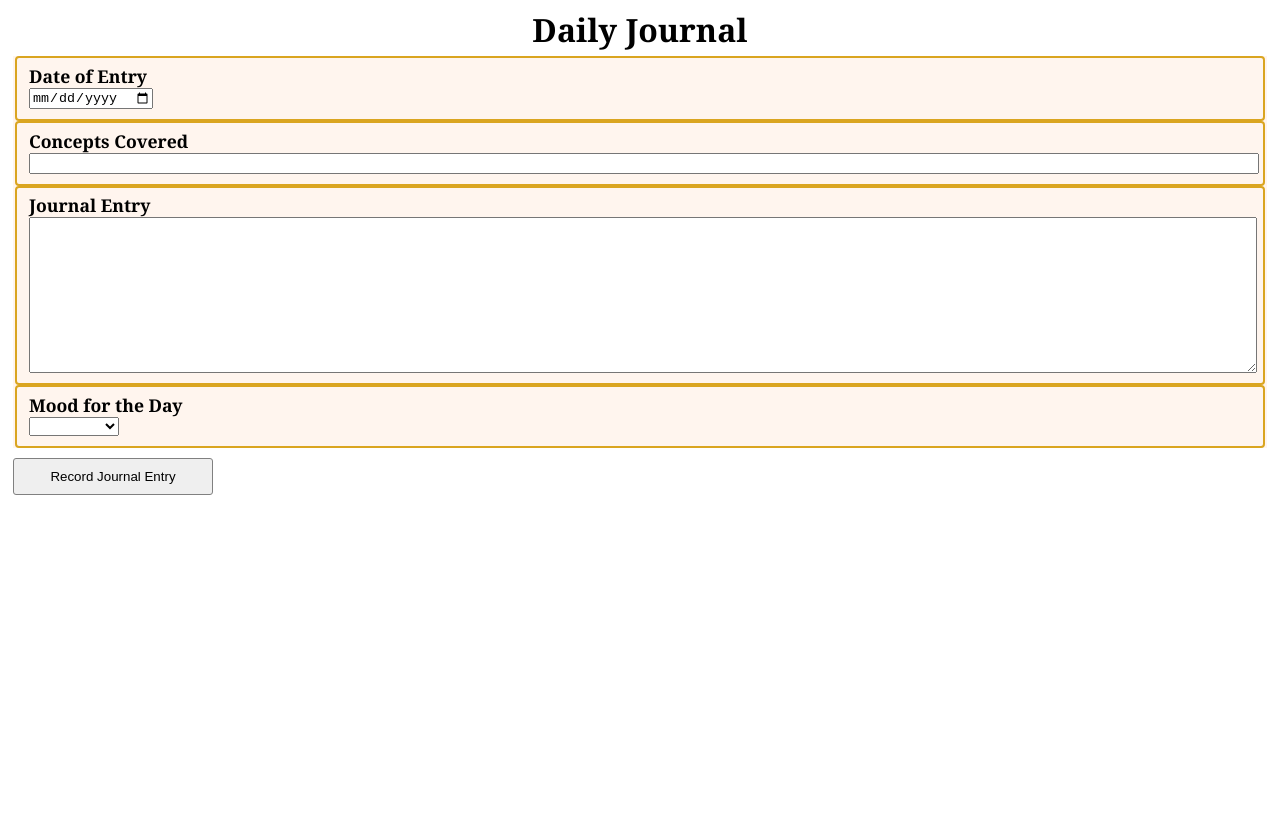
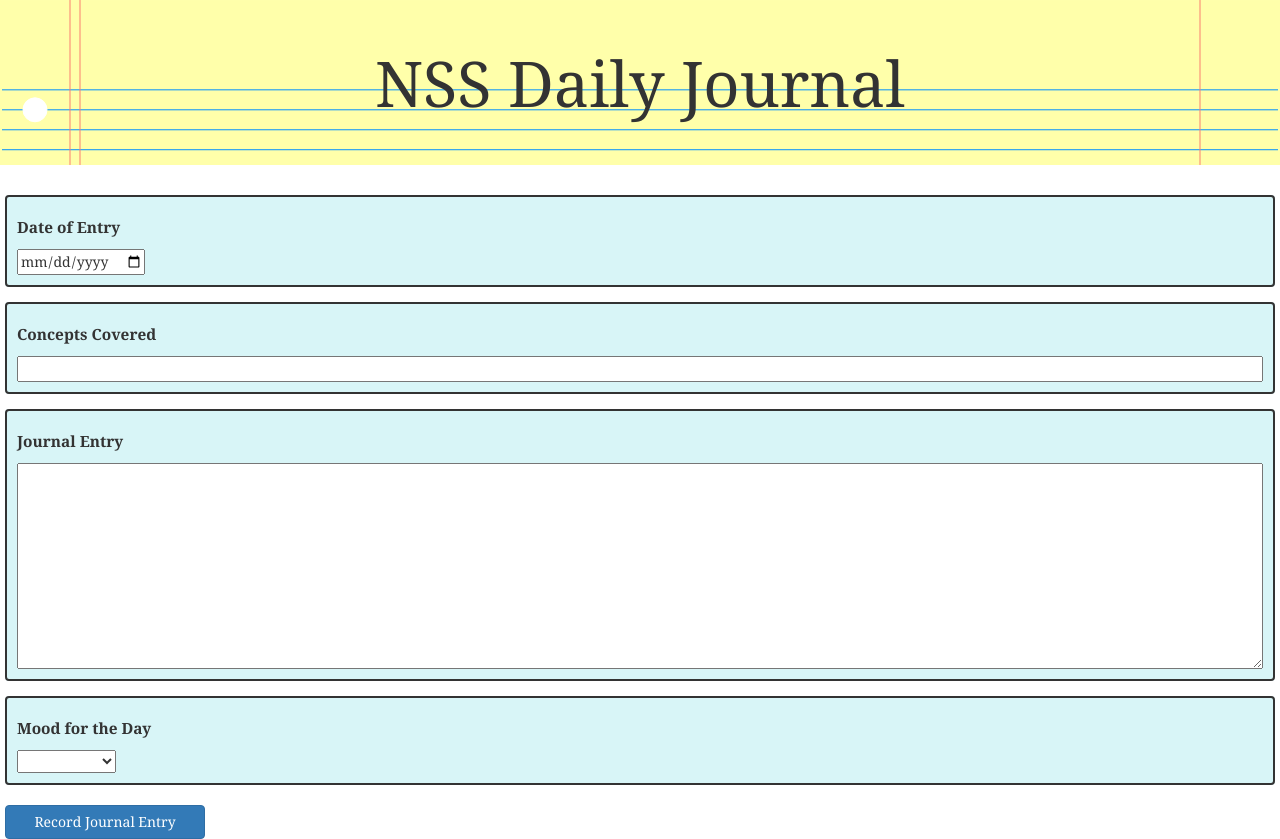
Before and after one commit to rdbishop19/daily-journal, a plain HTML site: page src/index.html in a window 1280 px wide. Before the commit the page ends 800 px from the top, so only its background shows below. Drawn offline with nearby package versions, Linux system fonts and the light colour scheme; no server answers.

Commit message:
style: add bootstrap + bak-img to header

```diff
--- a/src/index.html
+++ b/src/index.html
@@ -1,14 +1,27 @@
 <!DOCTYPE html>
 <html lang="en">
+
 <head>
     <meta charset="UTF-8">
     <meta name="viewport" content="width=device-width, initial-scale=1.0">
     <meta http-equiv="X-UA-Compatible" content="ie=edge">
+
+    <!-- Latest compiled and minified CSS -->
+    <link rel="stylesheet" href="https://maxcdn.bootstrapcdn.com/bootstrap/3.4.0/css/bootstrap.min.css">
+    <!-- jQuery library -->
+    <script src="https://ajax.googleapis.com/ajax/libs/jquery/3.4.1/jquery.min.js"></script>
+    <!-- Latest compiled JavaScript -->
+    <script src="https://maxcdn.bootstrapcdn.com/bootstrap/3.4.0/js/bootstrap.min.js"></script>
+
     <link rel="stylesheet" href="./styles/journal.css">
     <title>NSS Daily Journal</title>
 </head>
+
 <body>
-    <h1 class="center">Daily Journal</h1>
+    <div class="jumbotron">
+        <h1 class="center">NSS Daily Journal</h1>
+    </div>
+
     <div id="formContainer"></div>
 
     <article class="entryLog">
@@ -16,4 +29,5 @@
     </article>
     <script type="module" src="scripts/journal.js"></script>
 </body>
+
 </html>
--- a/src/scripts/dom.js
+++ b/src/scripts/dom.js
@@ -10,20 +10,20 @@ const Dom = {
 		// console.log(formContainer)
 
 		let entryForm = `<form action="">
-        <fieldset>
+        <fieldset class="form-group">
             <label for="journalDate">Date of Entry</label>
             <input type="date" name="journalDate" id="journalDate" class="form-field" required>
         </fieldset>
-        <fieldset>
+        <fieldset class="form-group">
             <label for="conceptsCovered">Concepts Covered</label><span id=characters-remaining></span>
             <input type="text" name="conceptsCovered" id="conceptsCovered" class="form-field">
         </fieldset>
-        <fieldset>
+        <fieldset class="form-group">
             <label for="journalEntry">Journal Entry</label>
             <textarea name="journalEntry" id="journalEntry" cols="30"
                 rows="10"class="form-field"></textarea>
         </fieldset>
-        <fieldset>
+        <fieldset class="form-group">
             <label for="mood">Mood for the Day</label>
             <select name="mood" id="mood" class="form-field">
                 <option value=""></option>
@@ -35,7 +35,7 @@ const Dom = {
             </select>
         </fieldset>
     </form>
-    <button class="save" type='submit'>Record Journal Entry</button>`;
+    <button id="save-entry" class="save btn btn-primary" type='submit'>Record Journal Entry</button>`;
 
 		// Add form to DOM container
 		formContainer.innerHTML = entryForm;
--- a/src/scripts/entry.js
+++ b/src/scripts/entry.js
@@ -8,8 +8,8 @@ const Entry = {
                 <h3>${date}</h3>
                 <p>${description}</p>
                 <p><strong>Mood:</strong> ${mood}</p>
-                <button id="edit--${id}" class="edit">Edit</button>
-                <button id="delete--${id}" class="delete">Delete</button>
+                <button id="edit--${id}" class="btn edit">Edit</button>
+                <button id="delete--${id}" class="btn btn-danger delete">Delete</button>
             </section>
             `
     },
--- a/src/styles/journal.css
+++ b/src/styles/journal.css
@@ -9,13 +9,15 @@ body {
 fieldset {
     /* display: flex; */
     /* flex-direction: column; */
-    border: 2px solid goldenrod;
+    border: 2px solid;
+    background-color: rgb(216, 245, 247);
     border-radius: 4px;
+    padding: 10px;
 }
 
 form {
     margin: 5px;
-    background-color: seashell;
+    /* background-color: seashell; */
 }
 
 label {
@@ -50,3 +52,12 @@ button {
     margin: 5px;
     width: 200px;
 }
+
+.jumbotron {
+    background-image: url("../assets/Looseleaf_Legal_Pad_Background.svg");
+    /* background-image: url("https://upload.wikimedia.org/wikipedia/commons/4/42/Looseleaf_Legal_Pad_Background.svg"); */
+}
+
+.entry {
+    margin: 50px 10%;
+}
```
Also changed, not shown: src/assets/Looseleaf_Legal_Pad_Background.svg (added).
